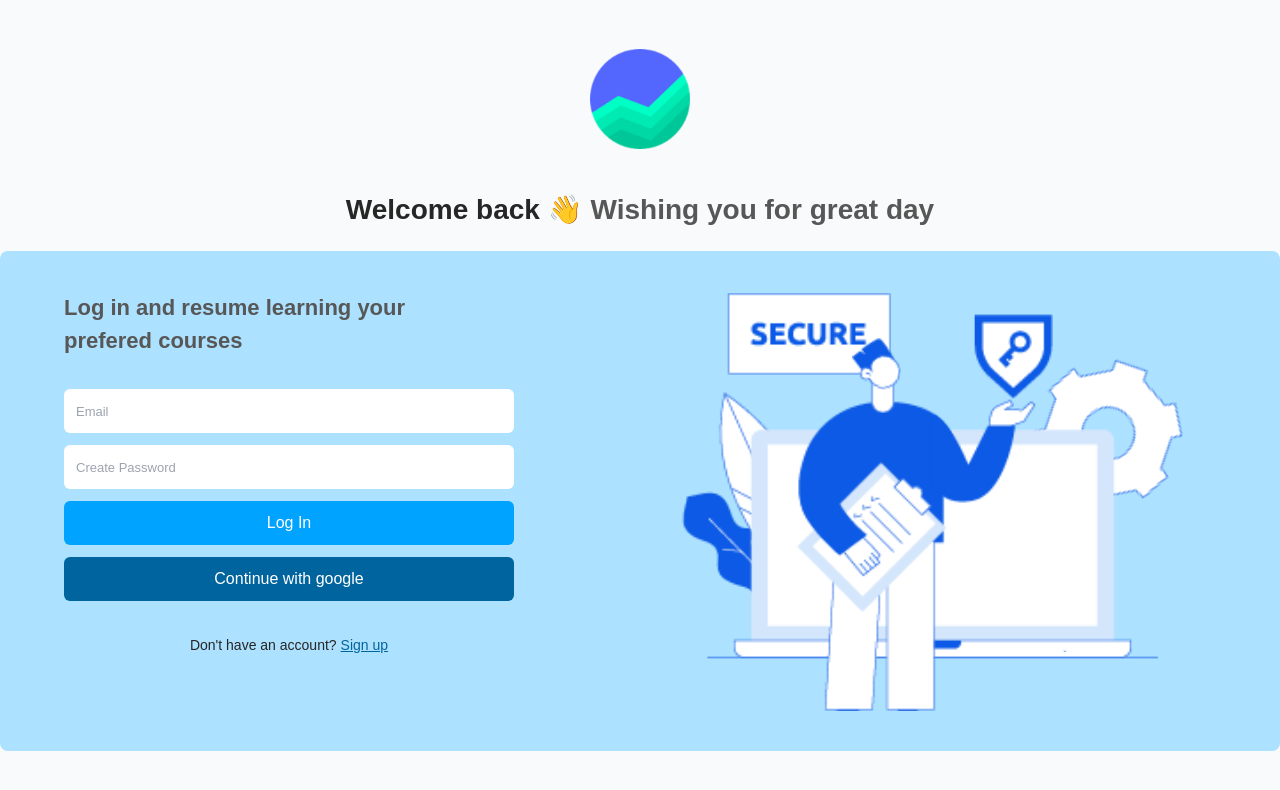
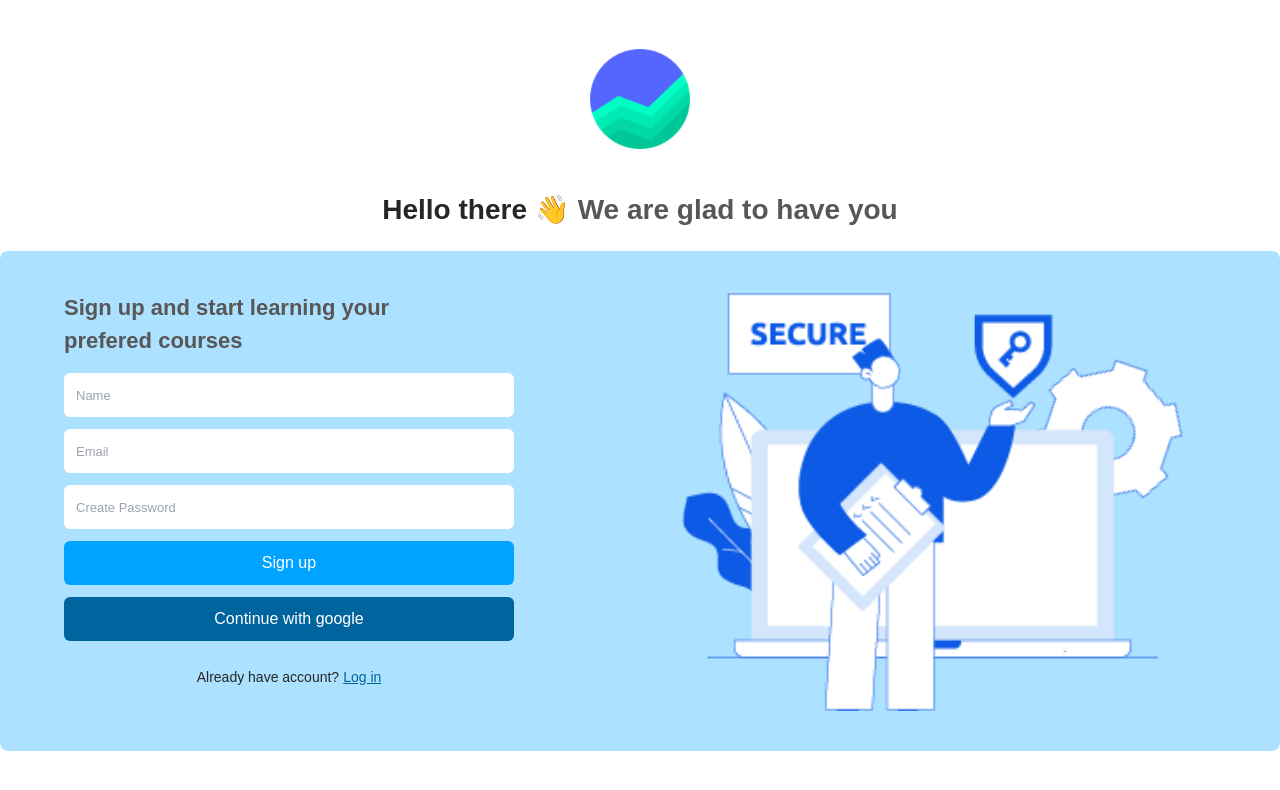
Before and after one commit to KrishnaDhingra/XlentDevs, a React (Create React App) app: page /signup in a window 1280 px wide. Shown: the top 790 px of the page. Built offline with nearby package versions, Linux system fonts and the light colour scheme; the HTML template or start-up script is replaced by a standard one.

Commit message:
Enabling routing

```diff
--- a/package.json
+++ b/package.json
@@ -9,6 +9,7 @@
     "react": "^17.0.2",
     "react-dom": "^17.0.2",
     "react-lottie": "^1.2.3",
+    "react-router-dom": "^5.2.0",
     "react-scripts": "5.0.0",
     "web-vitals": "^2.1.4"
   },
--- a/src/App.js
+++ b/src/App.js
@@ -1,15 +1,18 @@
 import './App.css';
-import { Heading1Primary, Heading2Primary, Heading2Secondary, TitlePrimary, TitleSecondary, SubTitlePrimary, SubTitleSecondary, DescriptionPrimary, DescriptionSecondary } from './components/text'
-import { PrimaryButton1, PrimaryButton2, SecondaryButton1, SecondaryButton2 } from './components/buttons.js'
 import SignUp from './pages/signUp';
 import SignIn from './pages/signIn';
+import { BrowserRouter as Router, Switch, Route } from 'react-router-dom'
 
 function App() {
   return (
-    <div className="bg-gray-50 h-screen w-screen">
-      {/* <SignUp/> */}
-      <SignIn/>
-    </div>
+    <Router>
+      <div className="h-screen w-screen">
+        <Switch>
+          <Route path='/signup' exact component={SignUp}/>
+          <Route path='/login' exact component={SignIn}/>
+        </Switch>
+      </div>
+    </Router>
   );
 }
 
--- a/src/components/SignInForm.js
+++ b/src/components/SignInForm.js
@@ -2,6 +2,7 @@ import React, { useState } from 'react'
 import SignInValidate from './SignInValidate'
 import useSignInForm from './useSignInForm'
 import { Heading2Secondary, DescriptionPrimary } from './text'
+import { Link } from 'react-router-dom'
 const SignUpForm = () => {
 
     const [email, setEmail] = useState('')
@@ -25,7 +26,7 @@ const SignUpForm = () => {
             <button type="submit" className="bg-primary-400 hover:bg-primary-500 rounded-md text-white py-[10px] font-medium">Log In</button>
             <button type="submit" className="bg-primary-600 hover:bg-primary-700 rounded-md text-white py-[10px] font-medium">Continue with google</button>
 
-            <span className="mt-5 w-full text-center"><DescriptionPrimary text={"Don't have an account?"}/><a href="/login" className="ml-1 underline text-primary-600 text-[14px] hover:text-primary-700">Sign up</a></span>
+            <span className="mt-5 w-full text-center"><DescriptionPrimary text={"Don't have an account?"}/><Link to="/signup"><a className="ml-1 underline text-primary-600 text-[14px] hover:text-primary-700">Sign up</a></Link></span>
         </form>
 
 
--- a/src/components/SignUpForm.js
+++ b/src/components/SignUpForm.js
@@ -1,6 +1,7 @@
 import React, { useState } from 'react'
 import SignUpValidate from './SignUpValidate'
 import useSignUpForm from './useSignUpForm'
+import { Link } from 'react-router-dom'
 import { Heading2Secondary, DescriptionPrimary } from './text'
 const SignUpForm = () => {
 
@@ -30,7 +31,7 @@ const SignUpForm = () => {
             <button type="submit" className="bg-primary-400 hover:bg-primary-500 rounded-md text-white py-[10px] font-medium">Sign up</button>
             <button type="submit" className="bg-primary-600 hover:bg-primary-700 rounded-md text-white py-[10px] font-medium">Continue with google</button>
 
-            <span className="mt-3 w-full text-center"><DescriptionPrimary text={'Already have account?'}/><a href="/login" className="ml-1 underline text-primary-600 text-[14px] hover:text-primary-700">Log in</a></span>
+            <span className="mt-3 w-full text-center"><DescriptionPrimary text={'Already have account?'}/><Link to="/login"><a className="ml-1 underline text-primary-600 text-[14px] hover:text-primary-700">Log in</a></Link></span>
         </form>
 
 
```
Also changed, not shown: 1 other file (tests, documents, lock files or other folders).
